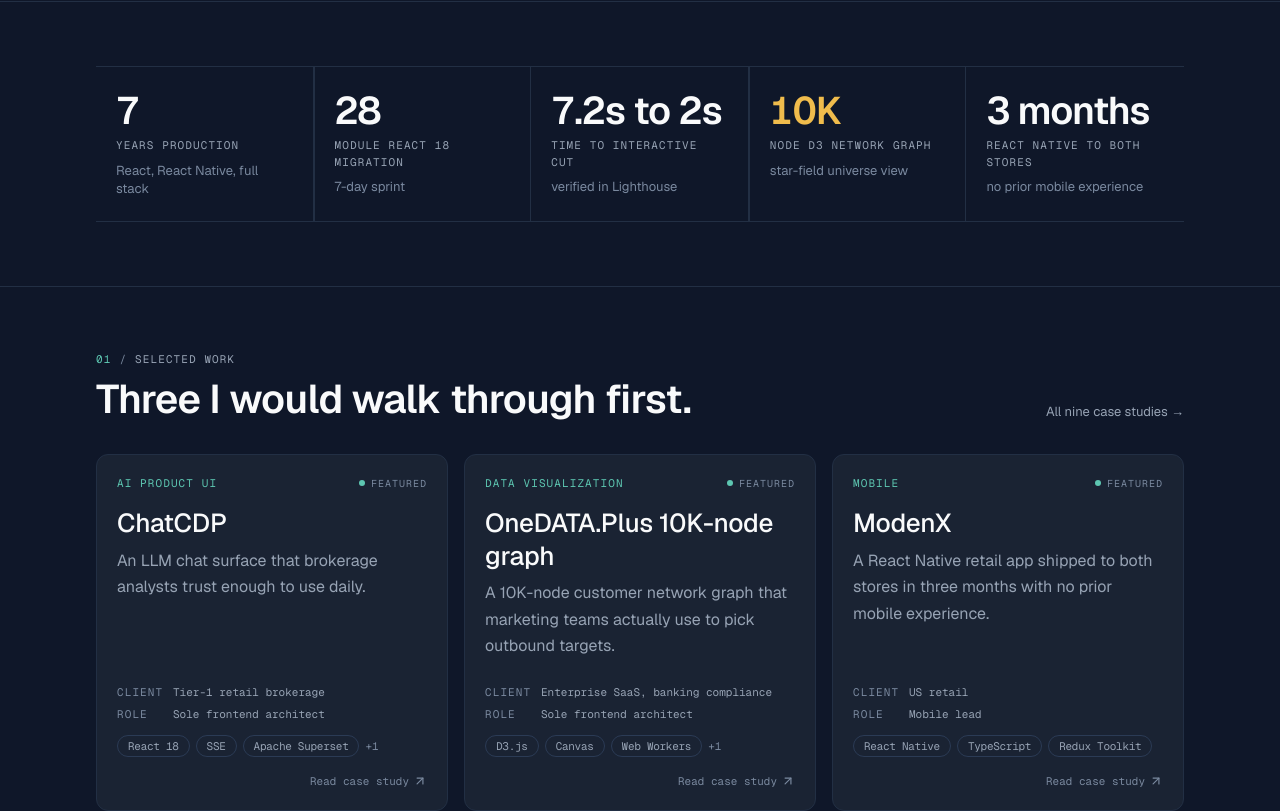
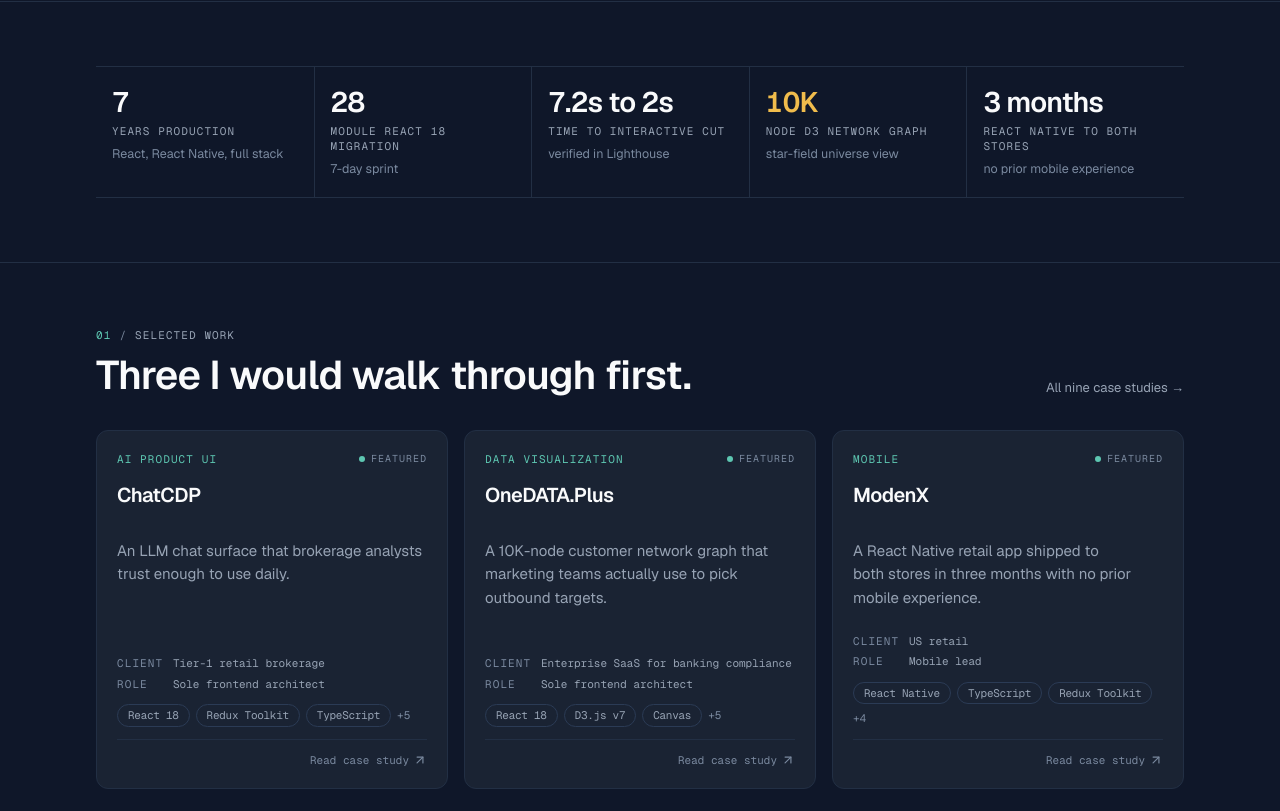
Before and after one commit to pratikpatil-ui/Portfolio, a Next.js app: page / in a window 1280 px wide. Shown: the part 1020-1831 px from the top of the page. Built offline with nearby package versions, Linux system fonts and the light colour scheme.

Commit message:
fix: card and metric layout robustness, tighter case study titles

```diff
--- a/src/app/page.tsx
+++ b/src/app/page.tsx
@@ -7,43 +7,25 @@ import { VisaCaption } from '@/components/home/visa-caption'
 import { TeaserCard } from '@/components/home/teaser-card'
 import { ContactStrip } from '@/components/home/contact-strip'
 import { CaseStudyCard, type CaseStudyTeaser } from '@/components/work/case-study-card'
+import { caseStudies } from '@/content/case-studies'
 import { LinkButton } from '@/components/ui/button'
 import { OpenAssistantButton } from '@/components/ui/open-assistant-button'
 
-const FEATURED: CaseStudyTeaser[] = [
-  {
-    slug: 'chatcdp',
-    eyebrow: 'AI Product UI',
-    title: 'ChatCDP',
-    summary: 'An LLM chat surface that brokerage analysts trust enough to use daily.',
-    clientFraming: 'Tier-1 retail brokerage',
-    role: 'Sole frontend architect',
-    techTags: ['React 18', 'SSE', 'Apache Superset', 'TypeScript'],
+const FEATURED_SLUGS = ['chatcdp', 'onedata-plus', 'modenx'] as const
+
+const FEATURED: CaseStudyTeaser[] = FEATURED_SLUGS.map((slug) => {
+  const c = caseStudies.find((cs) => cs.slug === slug)!
+  return {
+    slug: c.slug,
+    eyebrow: c.eyebrow,
+    title: c.title,
+    summary: c.oneLine,
+    clientFraming: c.clientFraming,
+    role: c.role,
+    techTags: c.stack,
     featured: true,
-  },
-  {
-    slug: 'onedata-plus',
-    eyebrow: 'Data Visualization',
-    title: 'OneDATA.Plus 10K-node graph',
-    summary:
-      'A 10K-node customer network graph that marketing teams actually use to pick outbound targets.',
-    clientFraming: 'Enterprise SaaS, banking compliance',
-    role: 'Sole frontend architect',
-    techTags: ['D3.js', 'Canvas', 'Web Workers', 'React 18'],
-    featured: true,
-  },
-  {
-    slug: 'modenx',
-    eyebrow: 'Mobile',
-    title: 'ModenX',
-    summary:
-      'A React Native retail app shipped to both stores in three months with no prior mobile experience.',
-    clientFraming: 'US retail',
-    role: 'Mobile lead',
-    techTags: ['React Native', 'TypeScript', 'Redux Toolkit'],
-    featured: true,
-  },
-]
+  }
+})
 
 const PROOF_LINES = [
   '28-module React 18 migration in 7 days. TTI 7.2s to 2s.',
--- a/src/components/home/metric-strip.tsx
+++ b/src/components/home/metric-strip.tsx
@@ -2,27 +2,33 @@ import { metrics } from '@/content/profile'
 
 export function MetricStrip() {
   return (
-    <ul className="grid grid-cols-1 divide-y divide-[var(--color-border-muted)] border-y border-[var(--color-border-muted)] sm:grid-cols-2 sm:divide-x sm:divide-y-0 lg:grid-cols-5">
+    <ul className="grid grid-cols-2 border-y border-[var(--color-border-muted)] sm:grid-cols-3 lg:grid-cols-5">
       {metrics.map((m, i) => (
         <li
           key={m.label}
           className={
-            'flex flex-col gap-2 px-5 py-6 ' +
-            (i % 2 === 1 ? 'sm:border-l sm:border-[var(--color-border-muted)] ' : '')
+            'flex min-w-0 flex-col gap-1.5 px-4 py-5 ' +
+            'border-t border-[var(--color-border-muted)] [&:nth-child(-n+2)]:border-t-0 ' +
+            'sm:[&:nth-child(-n+3)]:border-t-0 lg:[&:nth-child(-n+5)]:border-t-0 ' +
+            (i > 0 ? 'border-l border-[var(--color-border-muted)] ' : '') +
+            '[&:nth-child(2n+1)]:border-l-0 sm:[&:nth-child(3n+1)]:border-l-0 ' +
+            'sm:[&:nth-child(2n+1)]:border-l lg:[&:nth-child(3n+1)]:border-l ' +
+            'lg:[&:nth-child(5n+1)]:border-l-0'
           }
         >
           <p
-            className="font-display text-[clamp(28px,3vw,40px)] leading-none font-semibold tracking-tight tabular-nums"
+            className="font-display font-semibold leading-[1.1] tracking-tight tabular-nums text-balance"
             style={{
+              fontSize: 'clamp(22px, 2.2vw, 30px)',
               color: m.emphasis === 'ai' ? 'var(--color-ai)' : 'var(--color-fg)',
             }}
           >
             {m.value}
           </p>
-          <p className="font-mono text-[11px] tracking-widest text-[var(--color-fg-muted)] uppercase">
+          <p className="font-mono text-[11px] leading-snug tracking-widest text-[var(--color-fg-muted)] uppercase">
             {m.label}
           </p>
-          <p className="text-[13px] leading-snug text-[var(--color-fg-subtle)]">{m.footnote}</p>
+          <p className="text-[12.5px] leading-snug text-[var(--color-fg-subtle)]">{m.footnote}</p>
         </li>
       ))}
     </ul>
--- a/src/components/home/teaser-card.tsx
+++ b/src/components/home/teaser-card.tsx
@@ -17,25 +17,30 @@ export function TeaserCard({
   return (
     <Link
       href={href}
-      className="group relative flex h-full flex-col gap-3 overflow-hidden rounded-[var(--radius-md)] border border-[var(--color-border-muted)] bg-[var(--color-surface)] p-5 transition-all duration-200 hover:-translate-y-0.5 hover:border-[var(--color-border)] hover:bg-[var(--color-elevated)]"
+      className="group relative flex h-full min-w-0 flex-col gap-3 overflow-hidden rounded-[var(--radius-md)] border border-[var(--color-border-muted)] bg-[var(--color-surface)] p-5 transition-all duration-200 hover:-translate-y-0.5 hover:border-[var(--color-border)] hover:bg-[var(--color-elevated)]"
     >
       <span
         aria-hidden
         className="pointer-events-none absolute inset-x-0 top-0 h-[2px] origin-left scale-x-0 bg-[var(--color-accent)] transition-transform duration-300 group-hover:scale-x-100"
       />
 
-      <p className="font-mono text-[11px] tracking-widest text-[var(--color-fg-subtle)] uppercase">
+      <p className="truncate font-mono text-[11px] tracking-widest text-[var(--color-fg-subtle)] uppercase">
         {eyebrow}
       </p>
 
-      <div className="flex flex-col gap-2">
-        <h3 className="text-h3 leading-tight text-[var(--color-fg)] transition-colors group-hover:text-[var(--color-accent)]">
+      <div className="flex min-w-0 flex-col gap-2">
+        <h3
+          className="font-display text-[18px] leading-[1.25] font-semibold tracking-tight text-[var(--color-fg)] transition-colors group-hover:text-[var(--color-accent)] line-clamp-2 text-balance"
+          style={{ minHeight: 'calc(18px * 1.25 * 2)' }}
+        >
           {title}
         </h3>
-        <p className="text-body text-[var(--color-fg-muted)]">{description}</p>
+        <p className="text-[14.5px] leading-[1.55] text-[var(--color-fg-muted)] line-clamp-3 text-pretty">
+          {description}
+        </p>
       </div>
 
-      <div className="mt-auto flex items-center justify-between gap-3 pt-2">
+      <div className="mt-auto flex items-center justify-between gap-3 border-t border-[var(--color-border-muted)] pt-3">
         {meta ? (
           <p className="font-mono text-[11px] text-[var(--color-fg-subtle)]">{meta}</p>
         ) : (
@@ -43,9 +48,7 @@ export function TeaserCard({
         )}
         <span className="inline-flex items-center gap-1 font-mono text-[11px] text-[var(--color-fg-subtle)] transition-colors group-hover:text-[var(--color-accent)]">
           Open
-          <ArrowUpRight
-            className="h-3.5 w-3.5 transition-transform duration-200 group-hover:translate-x-0.5 group-hover:-translate-y-0.5"
-          />
+          <ArrowUpRight className="h-3.5 w-3.5 transition-transform duration-200 group-hover:translate-x-0.5 group-hover:-translate-y-0.5" />
         </span>
       </div>
     </Link>
--- a/src/components/work/case-study-card.tsx
+++ b/src/components/work/case-study-card.tsx
@@ -22,49 +22,50 @@ export function CaseStudyCard({ data }: { data: CaseStudyTeaser }) {
   return (
     <Link
       href={`/work/${data.slug}`}
-      className="group relative flex h-full flex-col gap-4 overflow-hidden rounded-[var(--radius-md)] border border-[var(--color-border-muted)] bg-[var(--color-surface)] p-5 transition-all duration-200 hover:-translate-y-0.5 hover:border-[var(--color-border)] hover:bg-[var(--color-elevated)]"
+      className="group relative flex h-full min-w-0 flex-col gap-4 overflow-hidden rounded-[var(--radius-md)] border border-[var(--color-border-muted)] bg-[var(--color-surface)] p-5 transition-all duration-200 hover:-translate-y-0.5 hover:border-[var(--color-border)] hover:bg-[var(--color-elevated)]"
     >
-      {/* Hover accent rule across the top */}
       <span
         aria-hidden
         className="pointer-events-none absolute inset-x-0 top-0 h-[2px] origin-left scale-x-0 bg-[var(--color-accent)] transition-transform duration-300 group-hover:scale-x-100"
       />
 
-      <div className="flex items-center justify-between gap-3">
-        <p className="font-mono text-[11px] tracking-widest text-[var(--color-accent)] uppercase">
+      <div className="flex min-w-0 items-center justify-between gap-3">
+        <p className="truncate font-mono text-[11px] tracking-widest text-[var(--color-accent)] uppercase">
           {data.eyebrow}
         </p>
         {data.featured ? (
-          <span className="inline-flex items-center gap-1.5 font-mono text-[10px] tracking-widest text-[var(--color-fg-subtle)] uppercase">
-            <span
-              aria-hidden
-              className="h-1.5 w-1.5 rounded-full bg-[var(--color-accent)]"
-            />
+          <span className="inline-flex shrink-0 items-center gap-1.5 font-mono text-[10px] tracking-widest text-[var(--color-fg-subtle)] uppercase">
+            <span aria-hidden className="h-1.5 w-1.5 rounded-full bg-[var(--color-accent)]" />
             Featured
           </span>
         ) : null}
       </div>
 
-      <div className="flex flex-col gap-2">
-        <h3 className="text-h3 leading-tight text-[var(--color-fg)] transition-colors group-hover:text-[var(--color-accent)]">
+      <div className="flex min-w-0 flex-col gap-2">
+        <h3
+          className="font-display text-[20px] leading-[1.2] font-semibold tracking-tight text-[var(--color-fg)] transition-colors group-hover:text-[var(--color-accent)] line-clamp-2 text-balance"
+          style={{ minHeight: 'calc(20px * 1.2 * 2)' }}
+        >
           {data.title}
         </h3>
-        <p className="text-body text-[var(--color-fg-muted)]">{data.summary}</p>
+        <p className="text-[15px] leading-[1.55] text-[var(--color-fg-muted)] line-clamp-3 text-pretty">
+          {data.summary}
+        </p>
       </div>
 
-      <div className="mt-auto flex flex-col gap-3 pt-2">
-        <dl className="flex flex-col gap-1.5 font-mono text-[11px]">
-          <div className="flex items-baseline gap-2">
-            <dt className="w-12 shrink-0 text-[var(--color-fg-subtle)] uppercase tracking-widest">
+      <div className="mt-auto flex min-w-0 flex-col gap-3 pt-2">
+        <dl className="flex flex-col gap-1 font-mono text-[11px]">
+          <div className="flex min-w-0 items-baseline gap-2">
+            <dt className="w-12 shrink-0 tracking-widest text-[var(--color-fg-subtle)] uppercase">
               Client
             </dt>
-            <dd className="text-[var(--color-fg-muted)]">{data.clientFraming}</dd>
+            <dd className="min-w-0 truncate text-[var(--color-fg-muted)]">{data.clientFraming}</dd>
           </div>
-          <div className="flex items-baseline gap-2">
-            <dt className="w-12 shrink-0 text-[var(--color-fg-subtle)] uppercase tracking-widest">
+          <div className="flex min-w-0 items-baseline gap-2">
+            <dt className="w-12 shrink-0 tracking-widest text-[var(--color-fg-subtle)] uppercase">
               Role
             </dt>
-            <dd className="text-[var(--color-fg-muted)]">{data.role}</dd>
+            <dd className="min-w-0 truncate text-[var(--color-fg-muted)]">{data.role}</dd>
           </div>
         </dl>
 
@@ -81,12 +82,10 @@ export function CaseStudyCard({ data }: { data: CaseStudyTeaser }) {
           </div>
         ) : null}
 
-        <div className="flex items-center justify-end pt-1">
+        <div className="flex items-center justify-end border-t border-[var(--color-border-muted)] pt-3">
           <span className="inline-flex items-center gap-1 font-mono text-[11px] text-[var(--color-fg-subtle)] transition-colors group-hover:text-[var(--color-accent)]">
             Read case study
-            <ArrowUpRight
-              className="h-3.5 w-3.5 transition-transform duration-200 group-hover:translate-x-0.5 group-hover:-translate-y-0.5"
-            />
+            <ArrowUpRight className="h-3.5 w-3.5 transition-transform duration-200 group-hover:translate-x-0.5 group-hover:-translate-y-0.5" />
           </span>
         </div>
       </div>
--- a/src/content/case-studies.ts
+++ b/src/content/case-studies.ts
@@ -326,7 +326,7 @@ export const caseStudies: CaseStudy[] = [
   {
     slug: 'onedata-plus',
     eyebrow: 'Data Visualization',
-    title: 'OneDATA.Plus 10K-node graph',
+    title: 'OneDATA.Plus',
     oneLine:
       'A 10K-node customer network graph that marketing teams actually use to pick outbound targets.',
     clientFraming: 'Enterprise SaaS for banking compliance',
@@ -399,7 +399,7 @@ export const caseStudies: CaseStudy[] = [
   {
     slug: 'react-18-migration',
     eyebrow: 'Platform Engineering',
-    title: 'A 7-day React 18 migration',
+    title: 'React 18 migration',
     oneLine:
       'A seven-day sprint that cut platform Time to Interactive from 7.2 seconds to 2.',
     clientFraming: 'Internal platform migration',
@@ -528,7 +528,7 @@ export const caseStudies: CaseStudy[] = [
   {
     slug: 'amex-workflow',
     eyebrow: 'Compliance UI',
-    title: 'A workflow surface for compliance ops',
+    title: 'Compliance Workflows',
     oneLine:
       'A React Flow surface that surfaced in-flight customer-data workflows for an Amex compliance ops team.',
     clientFraming: 'Fortune 100 banking client',
@@ -577,7 +577,7 @@ export const caseStudies: CaseStudy[] = [
   {
     slug: 'citizens-marketplace',
     eyebrow: 'Marketplace UI',
-    title: 'A marketplace under a fixed 3-month deadline',
+    title: 'Marketplace UI',
     oneLine:
       'A full marketplace surface delivered end to end in 3 months under a critical client deadline.',
     clientFraming: 'Fortune 100 banking client',
```
